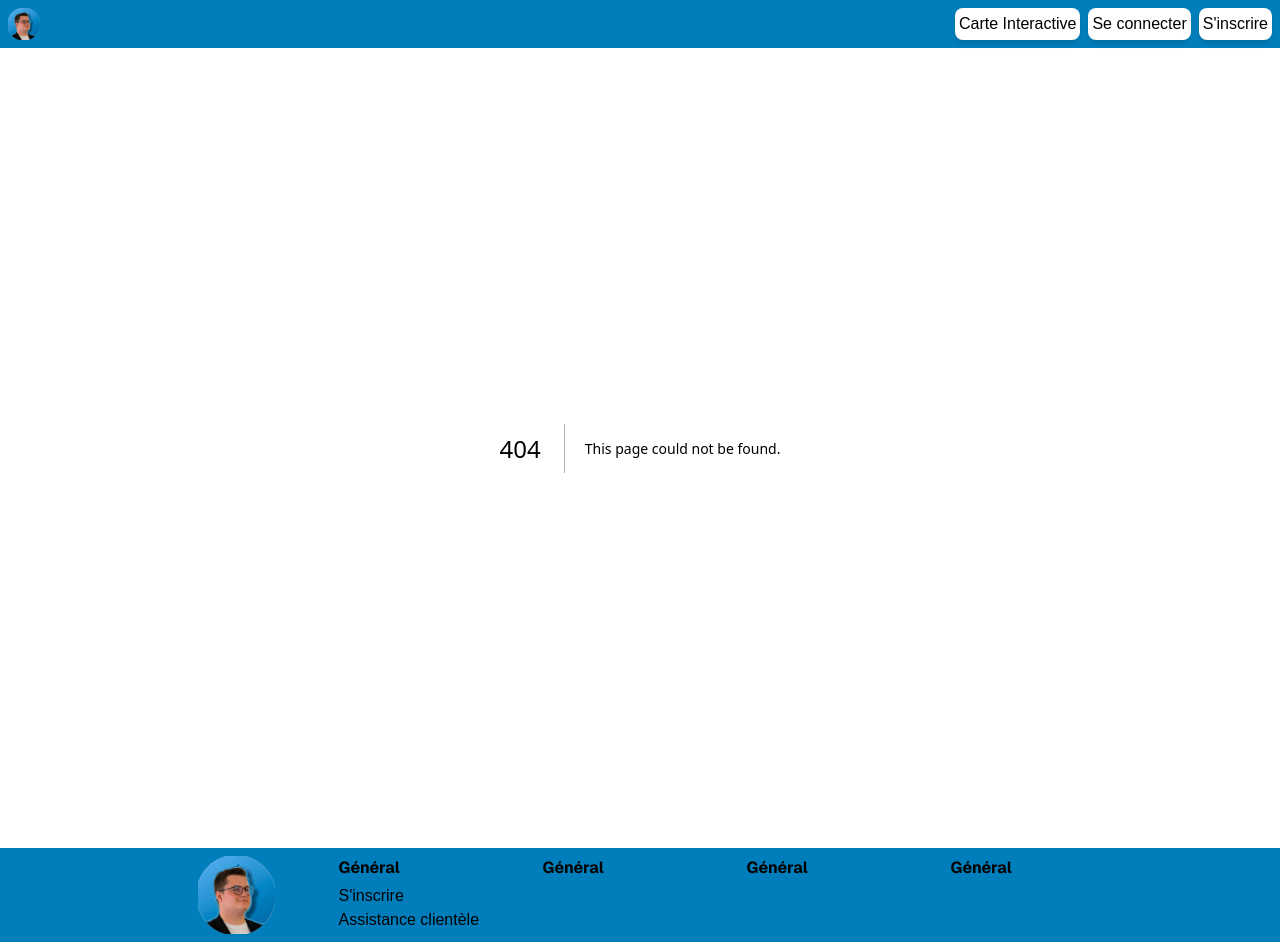
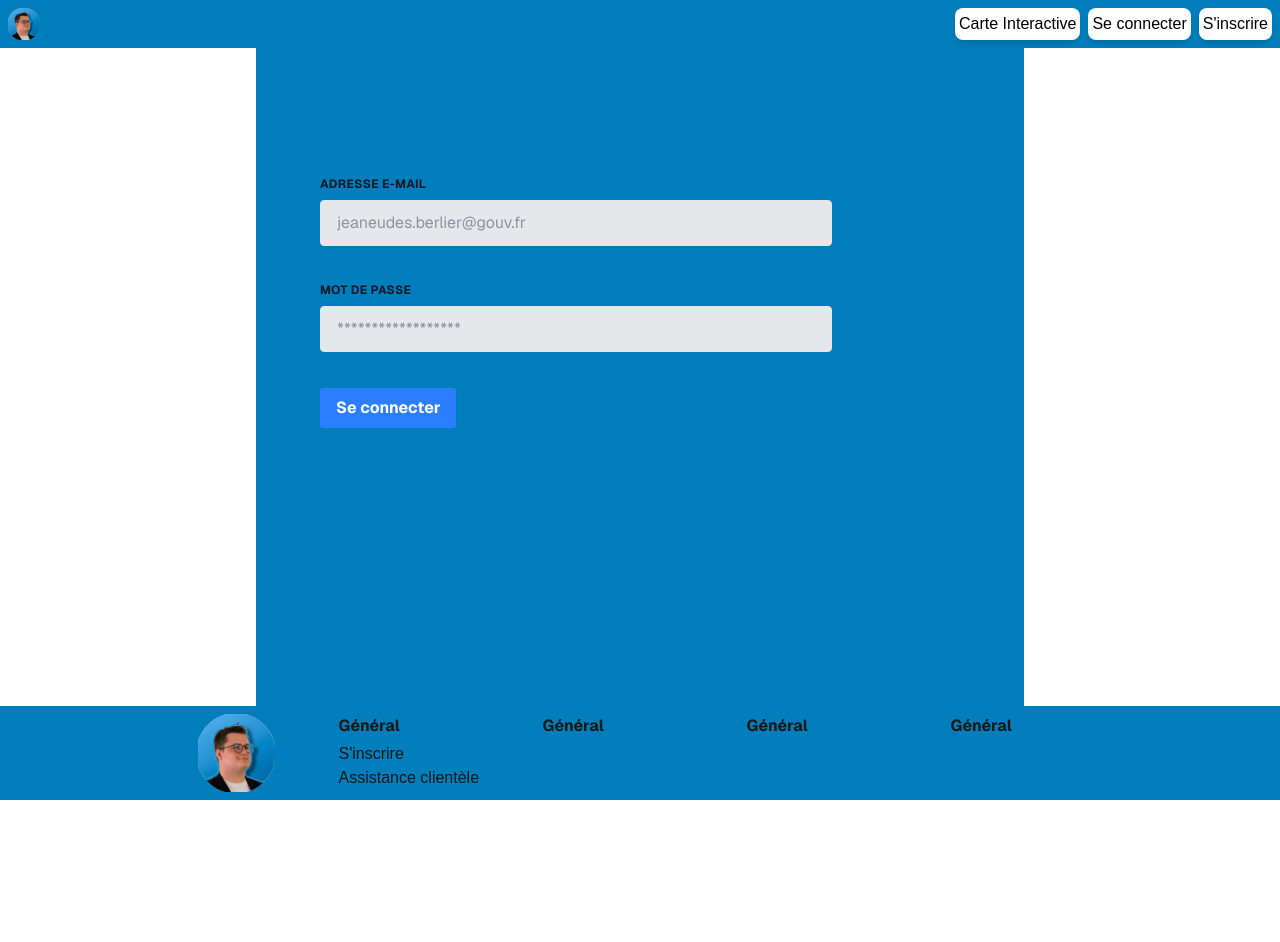
Before and after one commit to SkyReox/GeoEmploi, a Next.js app: page /login in a window 1280 px wide. Before the commit this address had no page. After the commit the page ends 800 px from the top, so only its background shows below. Built offline with nearby package versions, Linux system fonts and the light colour scheme.

Commit message:
feat: login

```diff
--- a/app/components/HeaderComponent.tsx
+++ b/app/components/HeaderComponent.tsx
@@ -19,7 +19,7 @@ export default function HeaderComponent() {
                 <a className="bg-white text-black p-1 rounded-[.5rem] hover:bg-gray-300 shadow-md" href="map">Carte Interactive</a>
             </div>
             <div className="pr-2 ps-lg gap-xs items-center flex justify-end">
-                <a className="bg-white text-black p-1 rounded-[.5rem] hover:bg-gray-300 shadow-md" href="signup">Se connecter</a> {/* TODO: Change href when Sign up is done */}
+                <a className="bg-white text-black p-1 rounded-[.5rem] hover:bg-gray-300 shadow-md" href="login">Se connecter</a> {/* TODO: Change href when Sign up is done */}
             </div>
             <div className="ps-lg gap-xs items-center flex justify-end">
                 <a className="bg-white text-black p-1 rounded-[.5rem] hover:bg-gray-300 shadow-md" href="signup">S'inscrire</a> {/* TODO: Change href when Sign in is done */}
--- /dev/null
+++ b/app/login/page.tsx
@@ -0,0 +1,48 @@
+import Image from "next/image";
+
+export default function Home() {
+  return (
+    <div className="flex flex-col flex-1 items-center justify-center bg-zinc-50 font-sans bg-main-2">
+      <main className="flex flex-1 w-full max-w-3xl flex-col items-center justify-between py-32 px-16 bg-white bg-main-1 sm:items-start">
+        <form className="w-full max-w-lg">
+          <div className="flex flex-wrap -mx-3 mb-6">
+            <div className="w-full px-3">
+              <label className="block uppercase tracking-wide text-gray-900 text-xs font-bold mb-2" htmlFor="grid-email">
+                Adresse e-mail
+              </label>
+              <input
+                className="appearance-none block w-full bg-gray-200 text-gray-700 border border-gray-200 rounded py-3 px-4 mb-3 leading-tight focus:outline-none focus:bg-white focus:border-gray-500"
+                id="grid-email"
+                type="email"
+                placeholder="jeaneudes.berlier@gouv.fr"
+              />
+            </div>
+          </div>
+          <div className="flex flex-wrap -mx-3 mb-6">
+            <div className="w-full px-3">
+              <label className="block uppercase tracking-wide text-gray-900 text-xs font-bold mb-2" htmlFor="grid-password">
+                Mot de passe
+              </label>
+              <input
+                className="appearance-none block w-full bg-gray-200 text-gray-700 border border-gray-200 rounded py-3 px-4 mb-3 leading-tight focus:outline-none focus:bg-white focus:border-gray-500"
+                id="grid-password"
+                type="password"
+                placeholder="******************"
+              />
+            </div>
+          </div>
+          <div className="flex flex-wrap -mx-3 mb-6">
+            <div className="w-full px-3">
+              <button
+                className="bg-blue-500 hover:bg-blue-700 text-white font-bold py-2 px-4 rounded focus:outline-none focus:shadow-outline"
+                type="button"
+              >
+                Se connecter
+              </button>
+            </div>
+          </div>
+        </form>
+      </main>
+    </div>
+  );
+}
```
